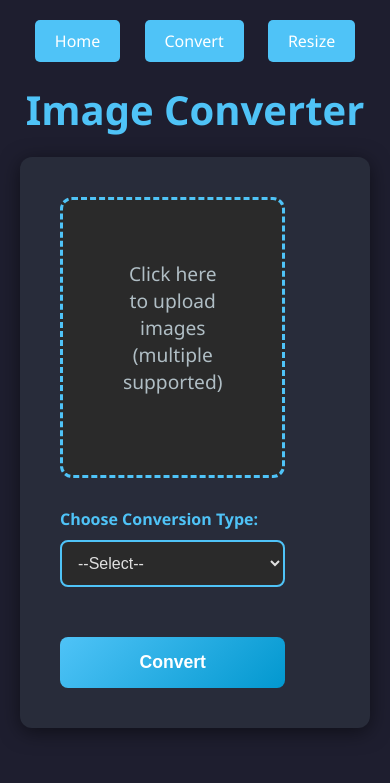
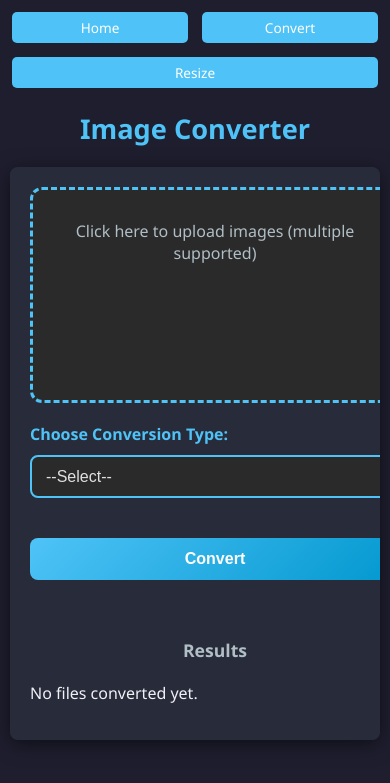
Before and after one commit to sohamjda2k9-ux/PDF-Transformer-, a Flask app: page /convert in a window 390 px wide. Shown: the top 783 px of the page. Run offline with Flask 3, Linux system fonts and the light colour scheme; some libraries are stand-ins or nearby versions.

Commit message:
Fix mobile responsiveness for convert page

```diff
--- a/templates/convert.html
+++ b/templates/convert.html
@@ -7,10 +7,11 @@
     <style>
         body {
             font-family: 'Segoe UI', Tahoma, Geneva, Verdana, sans-serif;
-            background-color:  #1e1e2f;
+            background-color: #1e1e2f;
             color: #f0f0f5;
             margin: 0;
             padding: 20px;
+            overflow-x: hidden; /* Prevent accidental horizontal scroll */
         }
         .navbar {
             text-align: center;
@@ -19,11 +20,12 @@
         .navbar nav a {
             display: inline-block;
             padding: 10px 20px;
-            margin: 0 10px;
+            margin: 0 5px;
             background-color: #4fc3f7;
             color: white;
             text-decoration: none;
             border-radius: 5px;
+            font-size: 0.9em;
         }
         .navbar nav a:hover {
             background-color: #0298cf;
@@ -81,6 +83,7 @@
             flex-wrap: wrap;
             gap: 10px;
             margin-top: 20px;
+            justify-content: center; /* Center previews */
         }
         .preview-thumbnail {
             max-width: 100px;
@@ -163,6 +166,102 @@
             color: #4fc3f7;
             margin-bottom: 10px;
         }
+
+        /* Mobile: Vertical stack for proper fit (mimics desktop proportions but portrait-optimized) */
+        @media (max-width: 768px) {
+            body {
+                padding: 10px;
+            }
+            h1 {
+                font-size: 2em; /* 80% of desktop for proportion */
+            }
+            .navbar nav {
+                display: flex;
+                flex-wrap: wrap;
+                justify-content: center;
+                gap: 10px;
+            }
+            .navbar nav a {
+                margin: 2px;
+                padding: 8px 15px; /* Compact but tappable */
+                flex: 1 1 120px; /* Even widths */
+                min-width: 100px;
+            }
+            .container {
+                flex-direction: column; /* Stack vertically—no rotation needed */
+                max-width: 100%;
+                border-radius: 8px;
+                overflow-x: auto; /* Optional subtle scroll if previews overflow */
+            }
+            .left-side, .right-side {
+                padding: 20px; /* Half padding for tightness */
+                width: 100%; /* Full width */
+            }
+            .vertical-line {
+                display: none; /* Hide; use horizontal if wanted: width:100%; height:2px; margin:20px auto; */
+            }
+            #upload-area {
+                padding: 30px 15px; /* Compact */
+                min-height: 150px; /* Maintain proportion */
+            }
+            #upload-area p {
+                font-size: 1em;
+            }
+            .preview-thumbnail {
+                max-width: 70px; /* Smaller to fit 4-5 per row */
+                max-height: 70px;
+            }
+            .select-box {
+                margin: 20px 0;
+            }
+            .select-box select {
+                padding: 10px;
+                font-size: 16px; /* Prevent zoom on iOS */
+            }
+            #convert-btn {
+                padding: 12px;
+                font-size: 1em;
+            }
+            .right-side h3 {
+                font-size: 1.1em;
+            }
+            .converted-item {
+                padding: 12px;
+                margin-bottom: 15px;
+            }
+            .converted-preview {
+                max-width: 120px; /* Proportional shrink */
+                max-height: 120px;
+            }
+            .filename {
+                font-size: 0.95em;
+            }
+            hr {
+                margin: 0 10px;
+            }
+        }
+
+        /* Ultra-small screens: Extra tweaks */
+        @media (max-width: 480px) {
+            h1 {
+                font-size: 1.7em;
+            }
+            .navbar nav a {
+                padding: 6px 12px;
+                font-size: 0.85em;
+            }
+            #preview-container {
+                gap: 5px;
+            }
+            .preview-thumbnail {
+                max-width: 60px;
+                max-height: 60px;
+            }
+            .converted-preview {
+                max-width: 100px;
+                max-height: 100px;
+            }
+        }
     </style>
 </head>
 <body>
@@ -178,13 +277,11 @@
 
     <div class="container">
         <section class="left-side">
-            <!-- Clickable upload area -->
             <div id="upload-area">
                 <p>Click here to upload images (multiple supported)</p>
                 <div id="preview-container"></div>
             </div>
 
-            <!-- Hidden input -->
             <form id="convert-form" action="/convert" method="post" enctype="multipart/form-data">
                 <input type="file" id="image-input" name="images" multiple accept="image/*" hidden>
 
@@ -231,12 +328,10 @@
         const previewContainer = document.getElementById('preview-container');
         const form = document.getElementById('convert-form');
 
-        // When area clicked → open file manager
         uploadArea.addEventListener('click', () => {
             fileInput.click();
         });
 
-        // Show previews when user selects files
         fileInput.addEventListener('change', () => {
             previewContainer.innerHTML = '';
             uploadArea.querySelector('p').style.display = 'none';
@@ -254,7 +349,6 @@
             });
         });
 
-        // Prevent empty submission
         form.addEventListener('submit', e => {
             if (!fileInput.files.length || !document.getElementById('convert-type').value) {
                 e.preventDefault();
```
